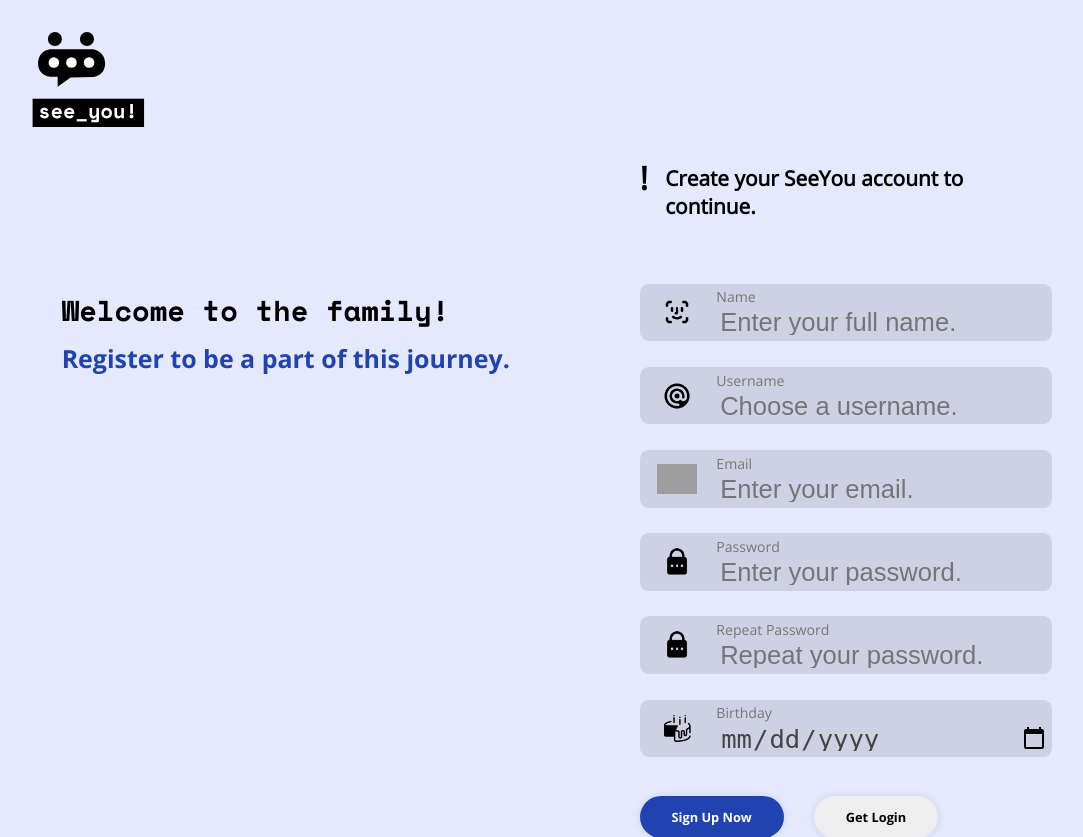
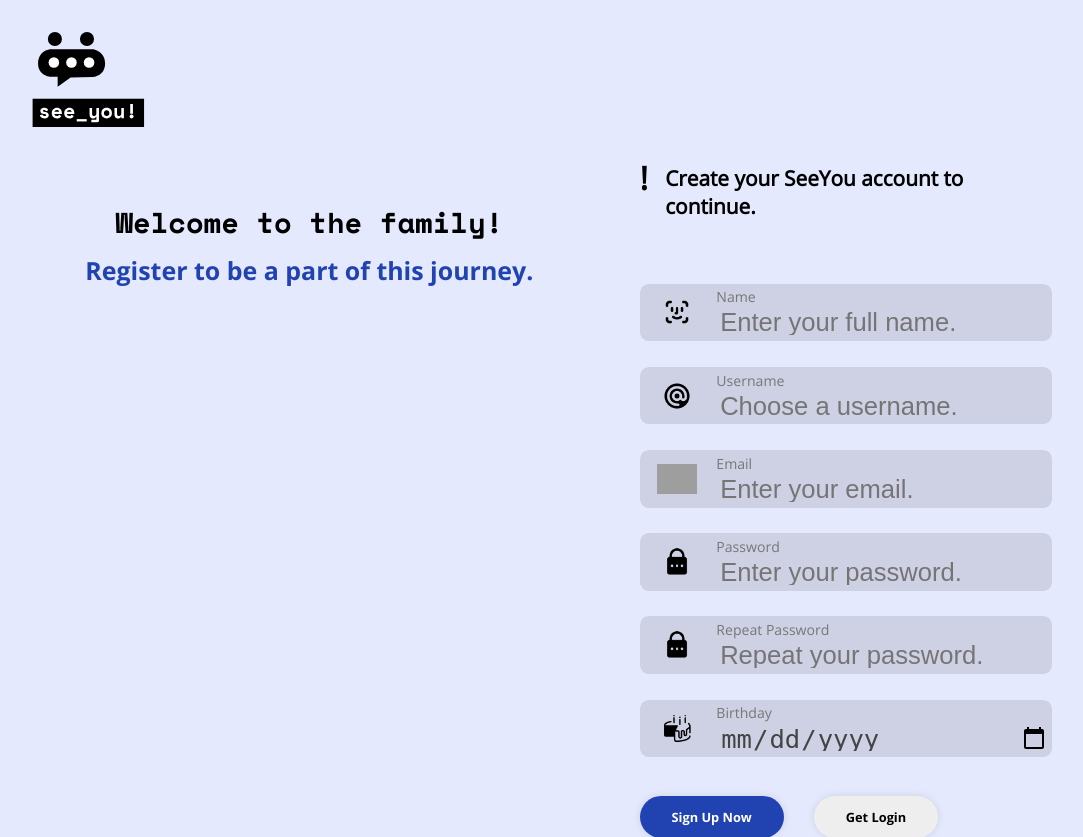
Before and after one commit to jassusharma660/SeeYou, a PHP site: page /views/register.php in a window 1280 px wide. Shown: the part 27-864 px from the top of the page, without its empty margins (83-1166 px from the left). Run offline with PHP 8.4, Linux system fonts and the light colour scheme; grey boxes are pictures that could not be loaded.

Commit message:
Changed for banner
Added center alignment and set margin to 2%

```diff
--- a/assets/style/login.css
+++ b/assets/style/login.css
@@ -1,6 +1,7 @@
 .login_left_pane {
-  margin: 10% auto;
+  margin: 2% auto;
   line-height: 1.3em;
+  text-align: center;
 }
 
 .login_left_pane span {
--- a/assets/style/register.css
+++ b/assets/style/register.css
@@ -1,10 +1,14 @@
 .register_left_pane {
-  margin: 10% auto;
+  margin: 2% auto;
   line-height: 1.3em;
+  text-align: center;
 }
 
 .register_left_pane span {
   font-size: 1.3em;
+}
+.register_left_pane img {
+  margin-top: 15%;
 }
 
 .register_right_pane .alert {
```
